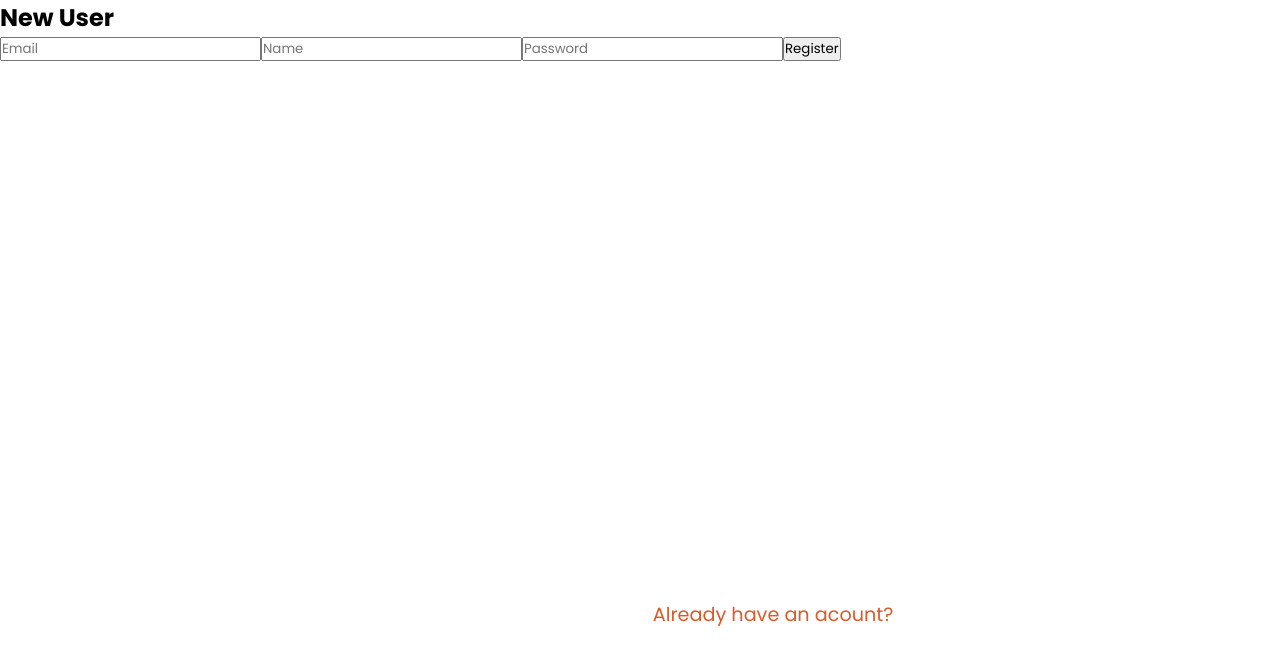
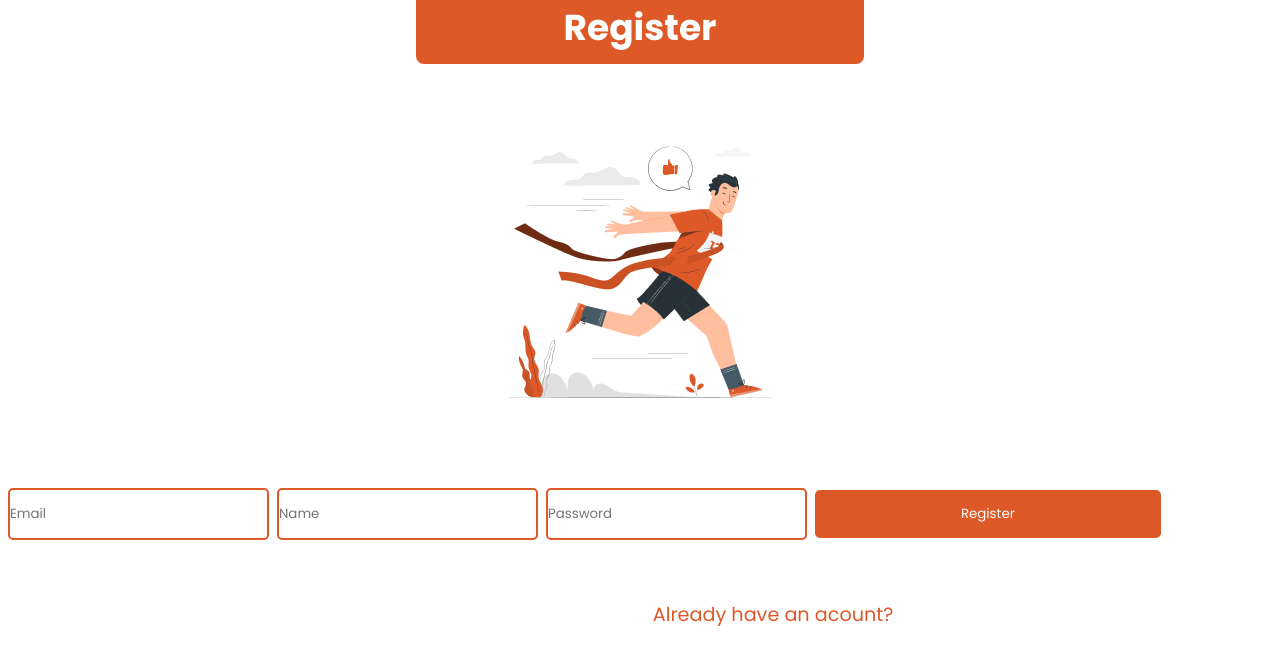
Before and after one commit to Fiifisapp/React_Hunter, a React (Create React App) app: page /auth in a window 1280 px wide. Both pictures are taken after a click on the element "Don't have an account? SignUp here". Shown: the top 664 px of the page. Built offline with nearby package versions, Linux system fonts and the light colour scheme; no server answers.

Commit message:
styled signup

```diff
--- a/src/components/SignUp.js
+++ b/src/components/SignUp.js
@@ -1,5 +1,6 @@
 import React, { useRef } from "react";
 import { useUserContext } from "../context/userContext";
+
 
 const Signup = () => {
   const emailRef = useRef();
@@ -16,15 +17,21 @@ const Signup = () => {
   };
 
   return (
-    <div className="form">
-      <h2> New User</h2>
-      <form onSubmit={onSubmit}>
-        <input placeholder="Email" type="email" ref={emailRef} />
-        <input placeholder="Name" type="name" ref={nameRef} />
-        <input placeholder="Password" type="password" ref={psdRef} />
-        <button type="submit">Register</button>
-      </form>
-    </div>
+    <>
+      <div className="banner">
+        <h2> Register </h2>
+      </div>
+
+      <div className="signup-image"></div>
+      <div className="signup-form">
+        <form onSubmit={onSubmit}>
+          <input placeholder="Email" type="email" ref={emailRef} className="signup-input"/>
+          <input placeholder="Name" type="name" ref={nameRef} className="signup-input"/>
+          <input placeholder="Password" type="password" ref={psdRef} className="signup-input"/>
+          <button type="submit" className="signup-button">Register</button>
+        </form>
+      </div>
+    </>
   );
 };
 export default Signup;
--- a/src/index.css
+++ b/src/index.css
@@ -64,6 +64,36 @@
   }
   p:hover{
     color: #5F5B5B;
+    cursor: pointer;
+  }
+  .signup-image{
+    width: 100%;
+    margin-top: 0.5rem;
+    height: 50vh;
+    background-image: url(./assets/New_password/phone/Finish\ line-pana.png);
+    background-repeat: no-repeat;
+    background-position: center;
+  }
+  .signup-input{
+    height: 6vh;
+    color: #DD5928;
+    border: 2px solid #DD5928;
+    border-radius: 5px;
+    margin-left: 0.5rem;
+    margin-top: 1rem;
+  }
+  .signup-button{
+    width: 27%;
+    height: 6vh;
+    margin-left: 0.5rem;
+    margin-top: 0.5rem;
+    background-color: #DD5928;
+    border-radius: 5px;
+    color: white;
+    border: none;
+  }
+  .signup-button:hover {
+    background-color: #5F5B5B;
     cursor: pointer;
   }
 }
```
